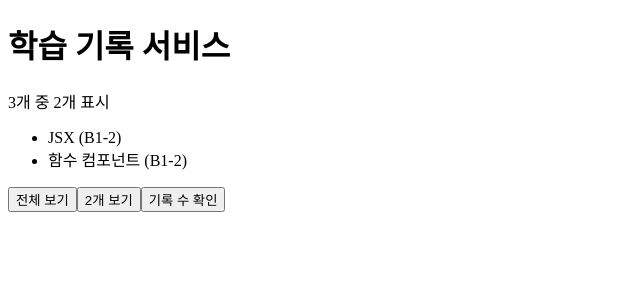
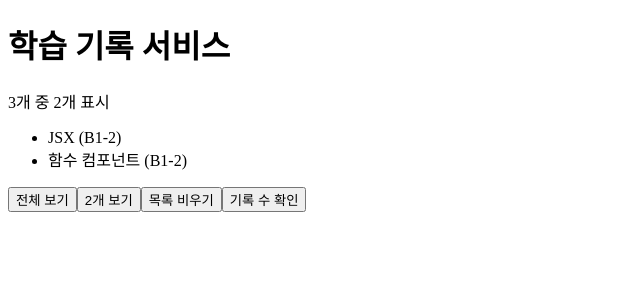
Before and after one commit to GimZiHo/codyssey_B1-2, a React (Vite) app: page / in a window 1280 px wide. Shown: the top 300 px of the page, without its empty margins (0-640 px from the left). Built offline with nearby package versions, Linux system fonts and the light colour scheme.

Commit message:
feat: 빈 학습 기록 목록 조건부 렌더링 추가

```diff
--- a/src/pages/HomePage.jsx
+++ b/src/pages/HomePage.jsx
@@ -29,20 +29,34 @@ export default function HomePage() {
     setVisibleCount(2);
   }
 
+  // 기록 삭제가 아니라 표시 개수만 0으로 바꾼다(원본 records는 그대로).
+  function handleClear() {
+    setVisibleCount(0);
+  }
+
+  // 배열 렌더링: slice로 앞에서 visibleCount개만 고른 새 배열(원본 records는 그대로).
+  const visibleRecords = records.slice(0, visibleCount);
+
   // title prop: 표시할 제목은 부모인 HomePage가 정해 PageTitle에 전달한다.
-  // 배열 렌더링: slice로 앞에서 visibleCount개만 고른 새 배열을 map으로 li로 바꾼다(원본 records는 그대로).
+  // 조건부 렌더링: 삼항 연산자로 안내와 목록 중 정확히 하나만 그린다(빈 ul은 DOM에 남지 않음).
+  // 조건은 비교식으로 쓴다. `visibleCount && ...`는 0일 때 숫자 0을 그린다.
   // key: 다시 렌더링할 때 React가 같은 기록의 li를 짝지어 재사용하게 하는 표시.
   return (
     <div>
       <PageTitle title="학습 기록 서비스" />
       <p>{records.length}개 중 {visibleCount}개 표시</p>
-      <ul>
-        {records.slice(0, visibleCount).map((record) => (
-          <li key={record.id}>{record.title} ({record.project})</li>
-        ))}
-      </ul>
+      {visibleRecords.length === 0 ? (
+        <p>표시할 학습 기록이 없습니다.</p>
+      ) : (
+        <ul>
+          {visibleRecords.map((record) => (
+            <li key={record.id}>{record.title} ({record.project})</li>
+          ))}
+        </ul>
+      )}
       <button type="button" onClick={handleShowAll}>전체 보기</button>
       <button type="button" onClick={handleShowTwo}>2개 보기</button>
+      <button type="button" onClick={handleClear}>목록 비우기</button>
       {/* onClick에는 호출 결과가 아닌 함수 자체를 전달한다(괄호 없음). */}
       <button type="button" onClick={handleCheckRecordCount}>기록 수 확인</button>
     </div>
```
Also changed, not shown: 3 other files (tests, documents, lock files or other folders).
